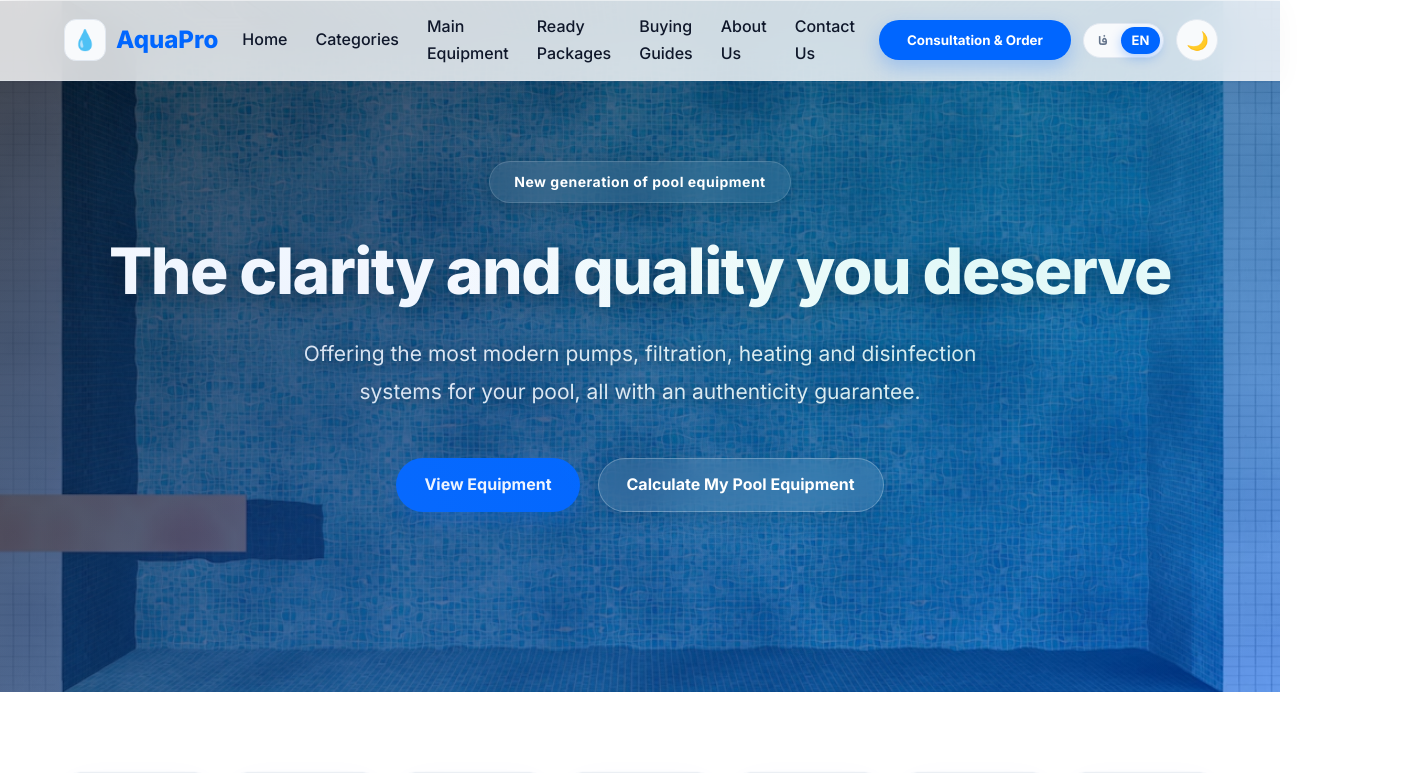
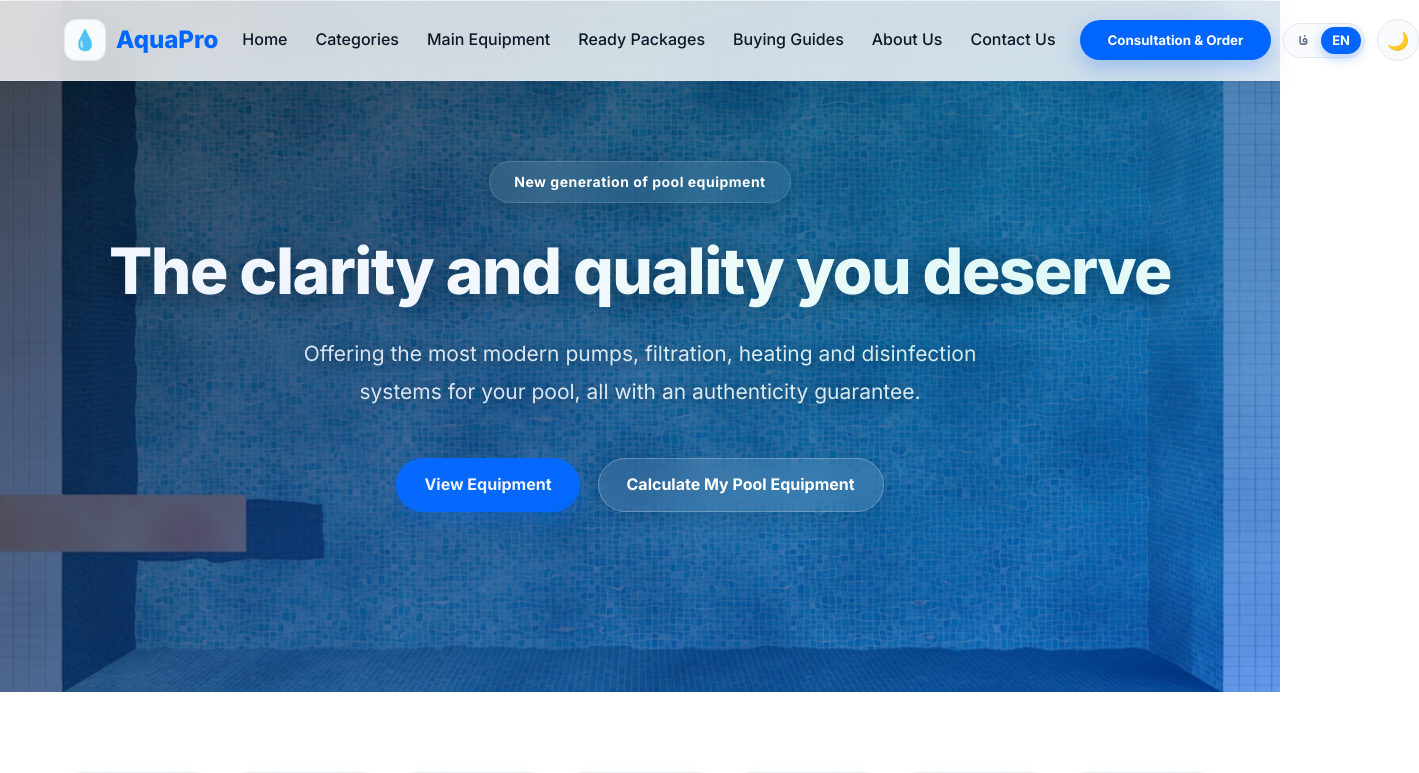
Before and after one commit to hamedkhomjani/pool-react, a React (Vite) app: page / in a window 1280 px wide. Shown: the top 773 px of the page, 1419 px wide, since content can reach past the window. Built offline with nearby package versions, Linux system fonts and the light colour scheme.

Commit message:
Fix nav link wrapping so labels stay on one line

```diff
--- a/src/App.css
+++ b/src/App.css
@@ -57,6 +57,10 @@ header {
   list-style: none;
 }
 
+.nav-links li {
+  flex-shrink: 0;
+}
+
 .nav-links a {
   text-decoration: none;
   color: var(--text-main);
@@ -64,6 +68,7 @@ header {
   transition: var(--transition-premium);
   position: relative;
   padding: 6px 0;
+  white-space: nowrap;
 }
 
 .nav-links a:hover {
@@ -1865,6 +1870,16 @@ footer {
   }
 }
 
+@media (max-width: 940px) {
+  .desktop-cta {
+    display: none;
+  }
+
+  .nav-links {
+    gap: 14px;
+  }
+}
+
 @media (max-width: 768px) {
   .nav-links,
   .desktop-cta,
```
